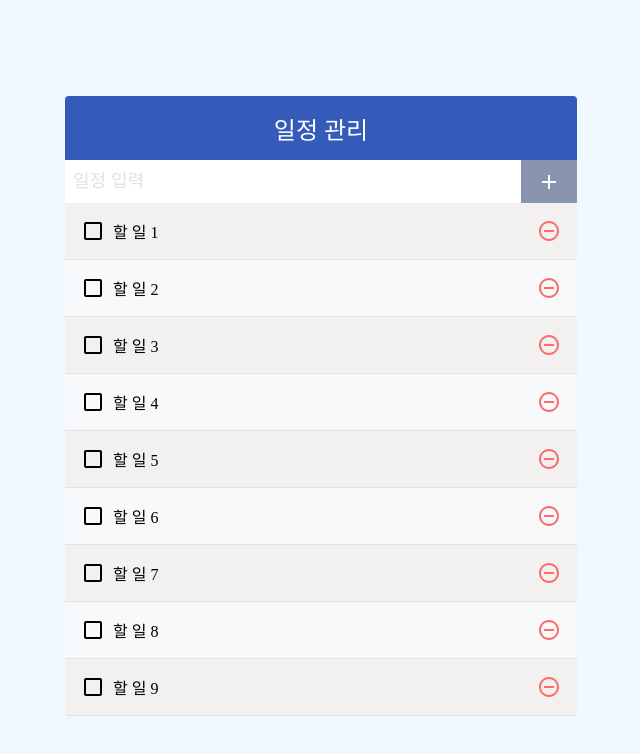
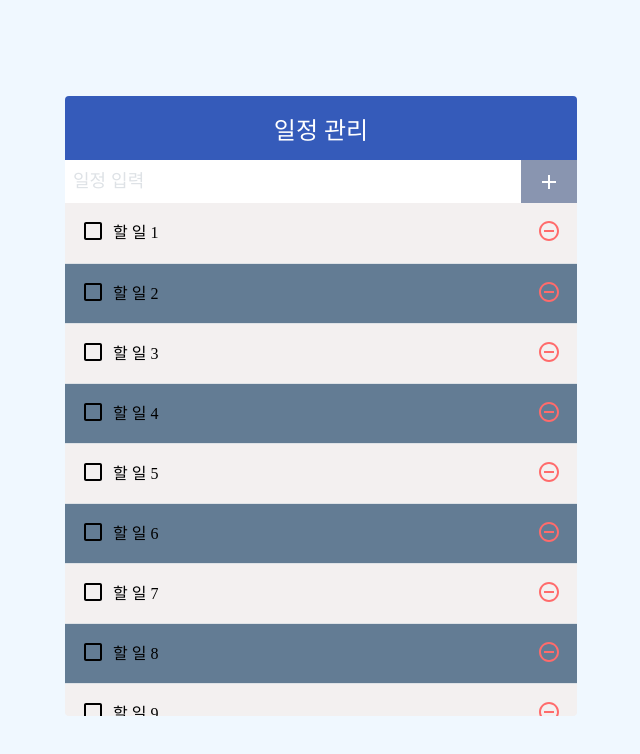
Before and after one commit to OlMinJe/ToDoList, a React (Create React App) app: page / in a window 1280 px wide. Shown: the top 754 px of the page, without its empty margins (319-959 px from the left). Built offline with nearby package versions, Linux system fonts and the light colour scheme.

Commit message:
TodoList.js 변경사항에 맞춰서 props 추가 및 스타일 변경

```diff
--- a/src/components/TodoListItem.js
+++ b/src/components/TodoListItem.js
@@ -3,9 +3,16 @@ import React from 'react';
 import { MdCheckBox, MdCheckBoxOutlineBlank, MdRemoveCircleOutline } from 'react-icons/md';
 import './TodoListItem.scss';
 
-const TodoListItem = ({ todo, onRemove, onToggle }) => {
+/* 231123
+ * style 받아오기
+ */
+const TodoListItem = ({ todo, onRemove, onToggle, style }) => {
   const { id, text, checked } = todo;
   return (
+    /* 231123
+     * TodoListItem-virtualized 클래스 추가
+     */
+    <div className="TodoListItem-virtualized" style={style}>
       <div className="TodoListItem">
         <div className={cn('checkbox', { checked })} onClick={() => onToggle(id)}>
           {checked ? <MdCheckBox /> : <MdCheckBoxOutlineBlank />}
@@ -15,6 +22,7 @@ const TodoListItem = ({ todo, onRemove, onToggle }) => {
           <MdRemoveCircleOutline />
         </div>
       </div>
+    </div>
   );
 };
 
--- a/src/components/TodoListItem.scss
+++ b/src/components/TodoListItem.scss
@@ -1,10 +1,15 @@
+.TodoListItem-virtualized {
+  & + & {
+    border-top: 1px solid #dee2e6;
+  }
+  &:nth-child(even) {
+    background: #637c94;
+  }
+}
 .TodoListItem {
   padding: 1rem;
   display: flex;
   align-items: center;
-  &:nth-child(even) {
-    background: #f8f9fa;
-  }
   .checkbox {
     cursor: pointer;
     flex: 1;
@@ -15,7 +20,7 @@
     }
     .text {
       margin-left: 0.5rem;
-      flex: 1; // 차지할 수 있는 영역을 모두 차지함
+      flex: 1;
     }
     &.checked {
       svg {
@@ -36,7 +41,4 @@
       color: #ff8787;
     }
   }
-  & + & {
-    border-top: 1px solid #dee2e6;
-  }
 }
```
Lines whose indentation alone changed are shown as unchanged.
